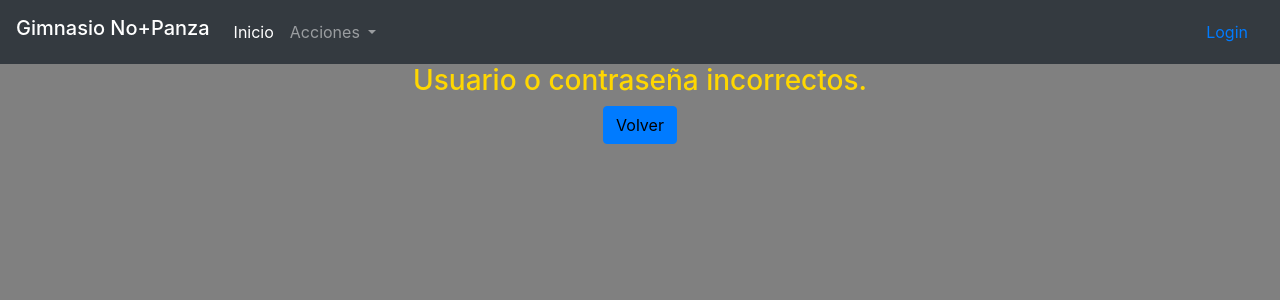
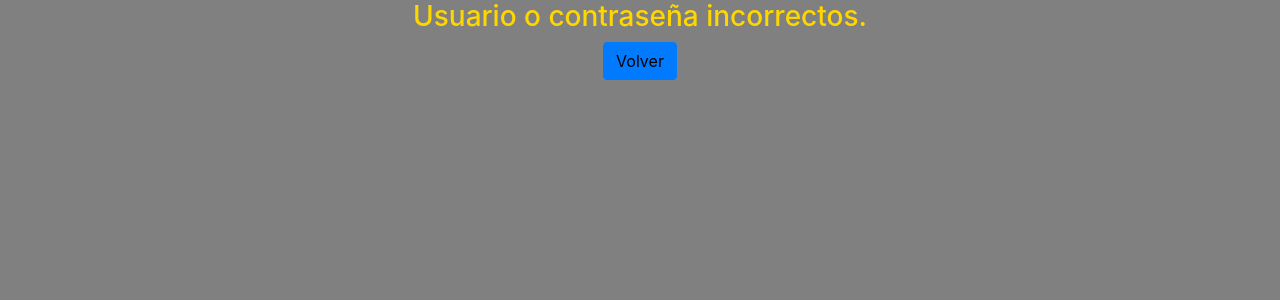
Before and after one commit to JoseManuelJimenezTrujillo/proyecto_GYM, a PHP site: page /login.php in a window 1280 px wide. Shown: the top 300 px of the page. Run offline with PHP 8.4, Linux system fonts and the light colour scheme; data comes from the database, SQL or seed files in the repository; data that the repository does not hold is empty.

Commit message:
LO JURO, NO MAS

```diff
--- a/login.php
+++ b/login.php
@@ -24,33 +24,6 @@
 	<title>Gimnasio No+Panza</title>
 
 
-	<header>
-
-		<nav class="navbar navbar-expand-lg navbar navbar-dark bg-dark">
-			<h1 class="navbar-brand">Gimnasio No+Panza</h1>
-			<button class="navbar-toggler" type="button" data-toggle="collapse" data-target="#navbarSupportedContent" aria-controls="navbarSupportedContent" aria-expanded="false" aria-label="Toggle navigation">
-				<span class="navbar-toggler-icon"></span>
-			</button>
-
-			<div class="collapse navbar-collapse" id="navbarSupportedContent">
-				<ul class="navbar-nav mr-auto">
-					<li class="nav-item active">
-						<a class="nav-link" href="index.php">Inicio <span class="sr-only">(current)</span></a>
-					</li>
-					<li class="nav-item dropdown">
-						<a class="nav-link dropdown-toggle" href="#" id="navbarDropdown" role="button" data-toggle="dropdown" aria-haspopup="true" aria-expanded="false">
-							Acciones
-						</a>
-						<div class="dropdown-menu" aria-labelledby="navbarDropdown">
-							<a class="dropdown-item" href="registrar.php">Registrar</a>
-							<a class="dropdown-item" href="error.php">Proximamente</a>
-						</div>
-					</li>
-				</ul>
-				<a href="index.php" class="form-inline my-2 my-lg-0 nav-link">Login</a>
-			</div>
-		</nav>
-	</header>
 
 </head>
 <body>
```
